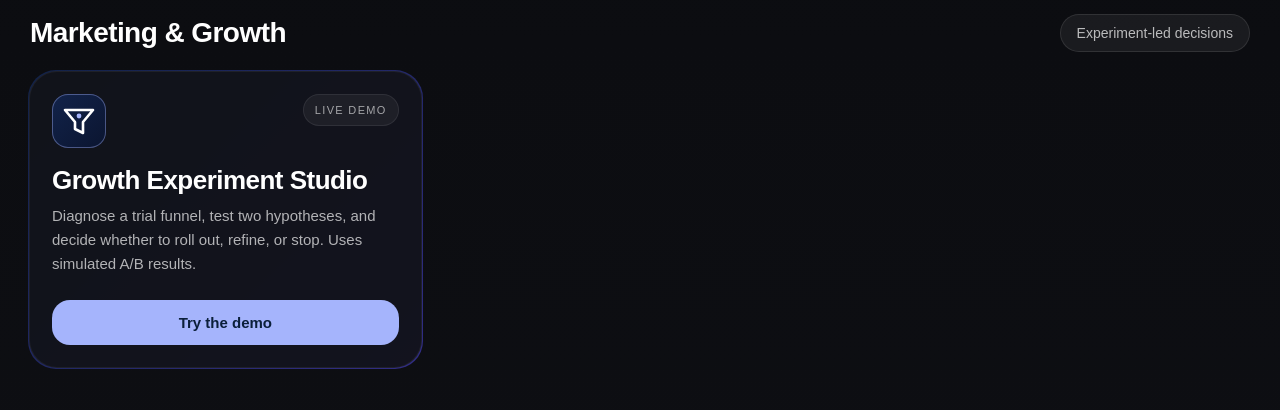
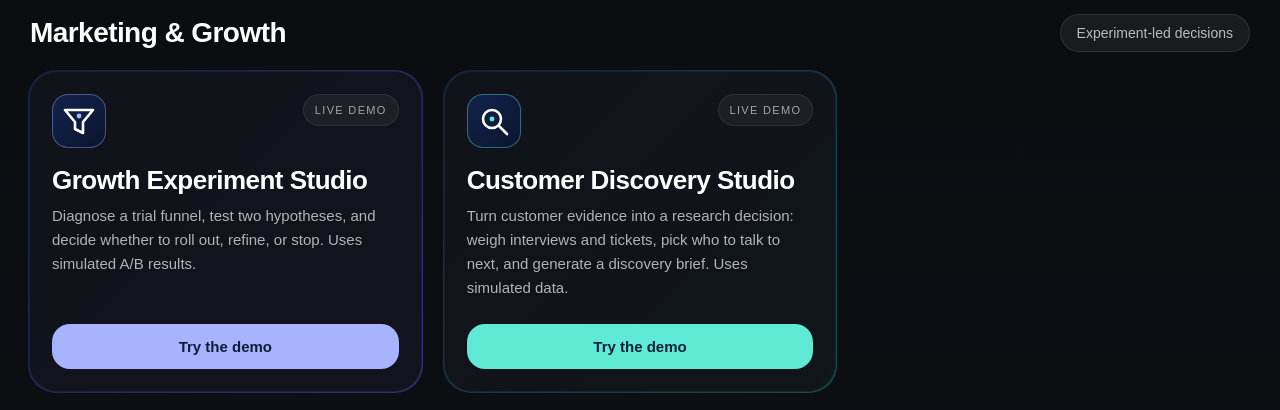
Before and after one commit to altov-shade/alto-dashboard, a plain HTML site: page index.html in a window 1280 px wide. Shown: the part 1230-1640 px from the top of the page. Drawn offline with Linux system fonts and the light colour scheme.

Commit message:
Add Customer Discovery Studio card to Marketing & Growth; projects 8 → 9
Co-Authored-By: Claude Sonnet 5.5 <noreply@anthropic.com>

```diff
--- a/index.html
+++ b/index.html
@@ -369,6 +369,20 @@
       box-shadow: inset 0 0 0 1px rgba(165,180,252,0.40);
     }
 
+    .discovery-shell {
+      background: linear-gradient(135deg, rgba(18,35,74,0.95), rgba(13,148,136,0.50));
+    }
+
+    .discovery-btn {
+      background: #5eead4;
+      color: #0b1f3a;
+    }
+
+    .icon-box.icon-box-discovery {
+      background: linear-gradient(135deg, #12234a, #0b1530);
+      box-shadow: inset 0 0 0 1px rgba(94,234,212,0.40);
+    }
+
     .featured-grid .card-shell {
       box-shadow: 0 10px 30px rgba(244,180,0,0.10);
     }
@@ -451,7 +465,7 @@
         <div class="mini-stats">
           <div class="stat">
             <div class="stat-label">Projects</div>
-            <div class="stat-value">8</div>
+            <div class="stat-value">9</div>
           </div>
 
           <div class="stat">
@@ -605,6 +619,32 @@
         </div>
       </a>
 
+      <a href="https://altov-shade.github.io/customer-discovery-studio/" target="_blank" rel="noopener" class="card-shell discovery-shell">
+        <div class="card-inner">
+          <div>
+            <div class="card-top">
+              <div class="icon-box icon-box-discovery">
+                <svg viewBox="0 0 40 40" width="40" height="40" xmlns="http://www.w3.org/2000/svg" aria-hidden="true">
+                  <circle cx="18" cy="18" r="9" fill="none" stroke="#ffffff" stroke-width="2.6"/>
+                  <path d="M25 25 L33 33" stroke="#ffffff" stroke-width="2.6" stroke-linecap="round"/>
+                  <circle cx="18" cy="18" r="2.4" fill="#5eead4"/>
+                </svg>
+              </div>
+              <div class="status">Live Demo</div>
+            </div>
+
+            <div class="card-copy">
+              <div class="card-title">Customer Discovery Studio</div>
+              <div class="card-desc">
+                Turn customer evidence into a research decision: weigh interviews and tickets, pick who to talk to next, and generate a discovery brief. Uses simulated data.
+              </div>
+            </div>
+          </div>
+
+          <div class="card-action discovery-btn">Try the demo</div>
+        </div>
+      </a>
+
     </div>
 
     <div class="section-bar">
```
